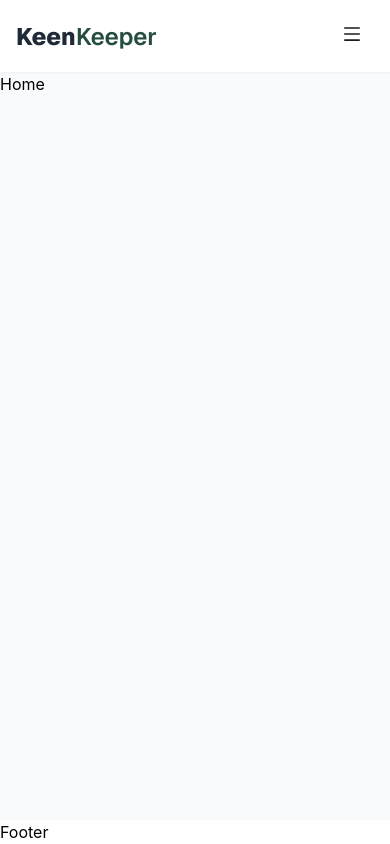
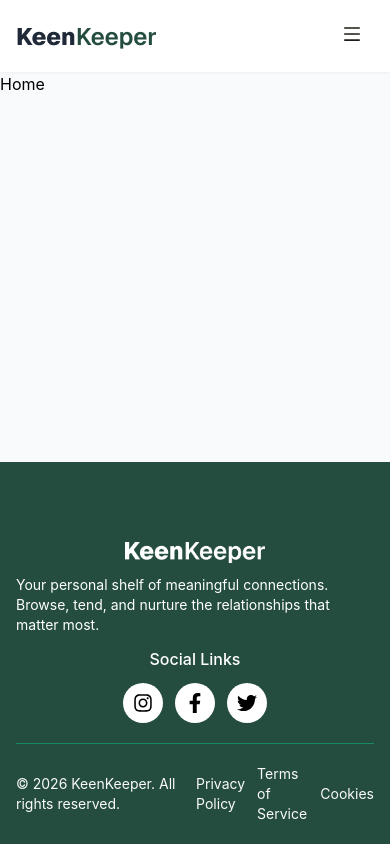
Before and after one commit to shakilcreativework/assignment-7, a React (Vite) app: page / in a window 390 px wide. Built offline with nearby package versions, Linux system fonts and the light colour scheme.

Commit message:
now footer complete fully responsive for all devices

```diff
--- a/src/shared/Footer/Footer.jsx
+++ b/src/shared/Footer/Footer.jsx
@@ -1,9 +1,44 @@
-import React from 'react';
+import logo from "./../../assets/logo-xl.png"
+import Container from '../Container/Container';
+import { Link } from "react-router";
+import { FaInstagram } from "react-icons/fa";
+import { FaFacebookF } from "react-icons/fa";
+import { FaTwitter } from "react-icons/fa";
 
 const Footer = () => {
     return (
-        <div>
-            Footer
+        <div className="pt-20 pb-5 bg-[#244d3f]">
+            <Container>
+                <div className="space-y-5">
+                    <div className='flex flex-col justify-center items-center gap-3'>
+                        <div className="w-35">
+                            <img src={logo} alt="" />
+                        </div>
+                        <p className="text-sm md:text-base text-white">Your personal shelf of meaningful connections. Browse, tend, and nurture the relationships that matter most.</p>
+                        <h4 className=" text-base md:text-lg lg:text-xl text-white font-medium">Social Links</h4>
+                        <div className="flex justify-center items-center gap-3">
+                            <div className="w-10 h-10 rounded-full bg-white flex justify-center items-center gap-3">
+                                <Link className="text-xl" to="/"><FaInstagram /></Link>
+                            </div>
+                            <div className="w-10 h-10 rounded-full bg-white flex justify-center items-center gap-3">
+                                <Link className="text-xl" to="/"><FaFacebookF /></Link>
+                            </div>
+                            <div className="w-10 h-10 rounded-full bg-white flex justify-center items-center gap-3">
+                                <Link className="text-xl" to="/"><FaTwitter /></Link>
+                            </div>
+                        </div>
+                    </div>
+                    <hr className="text-[#1a8862]" />
+                    <div className="flex justify-between items-center gap-3 text-sm text-[#fafafa]">
+                        <p>&copy; 2026 KeenKeeper. All rights reserved.</p>
+                        <div className="flex justify-center items-center gap-3">
+                            <Link to="/"><span>Privacy Policy</span></Link>
+                            <Link to="/"><span>Terms of Service</span></Link>
+                            <Link to="/"><span>Cookies</span></Link>
+                        </div>
+                    </div>
+                </div>
+            </Container>
         </div>
     );
 };
```
